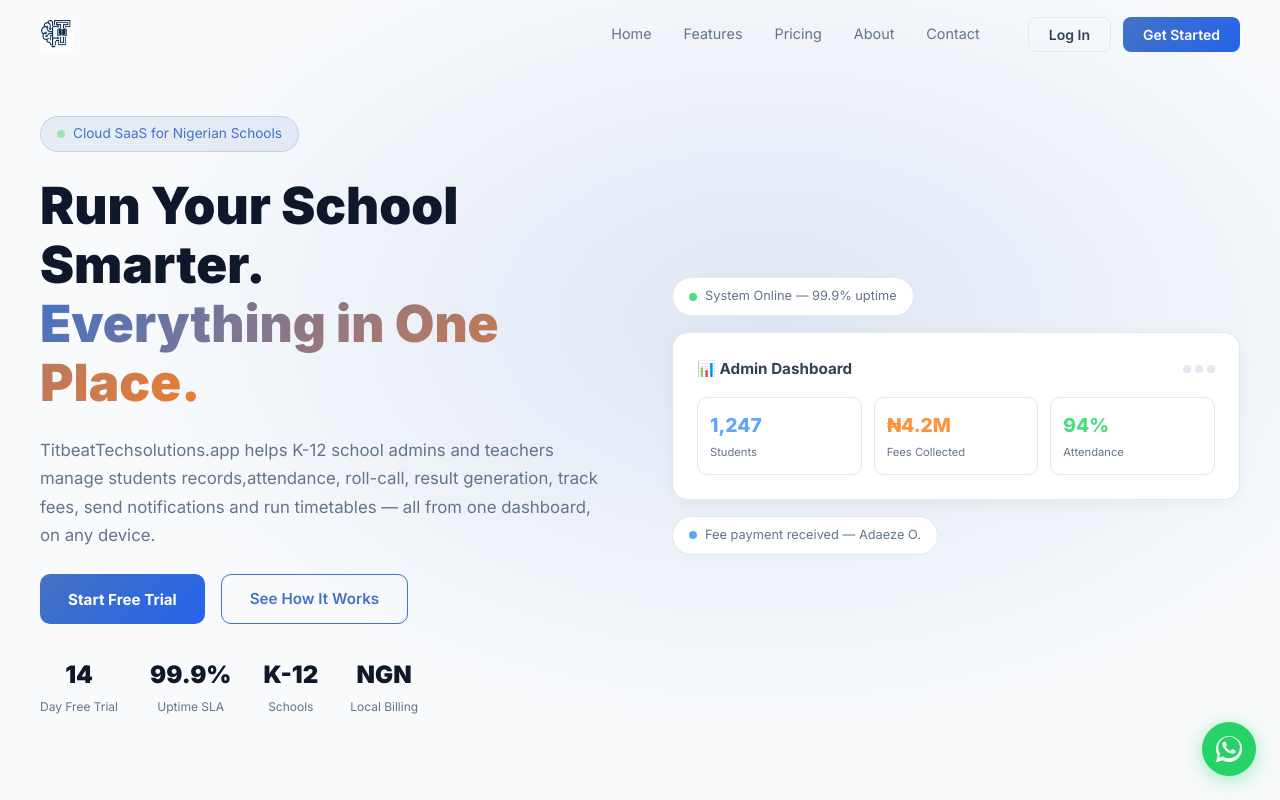
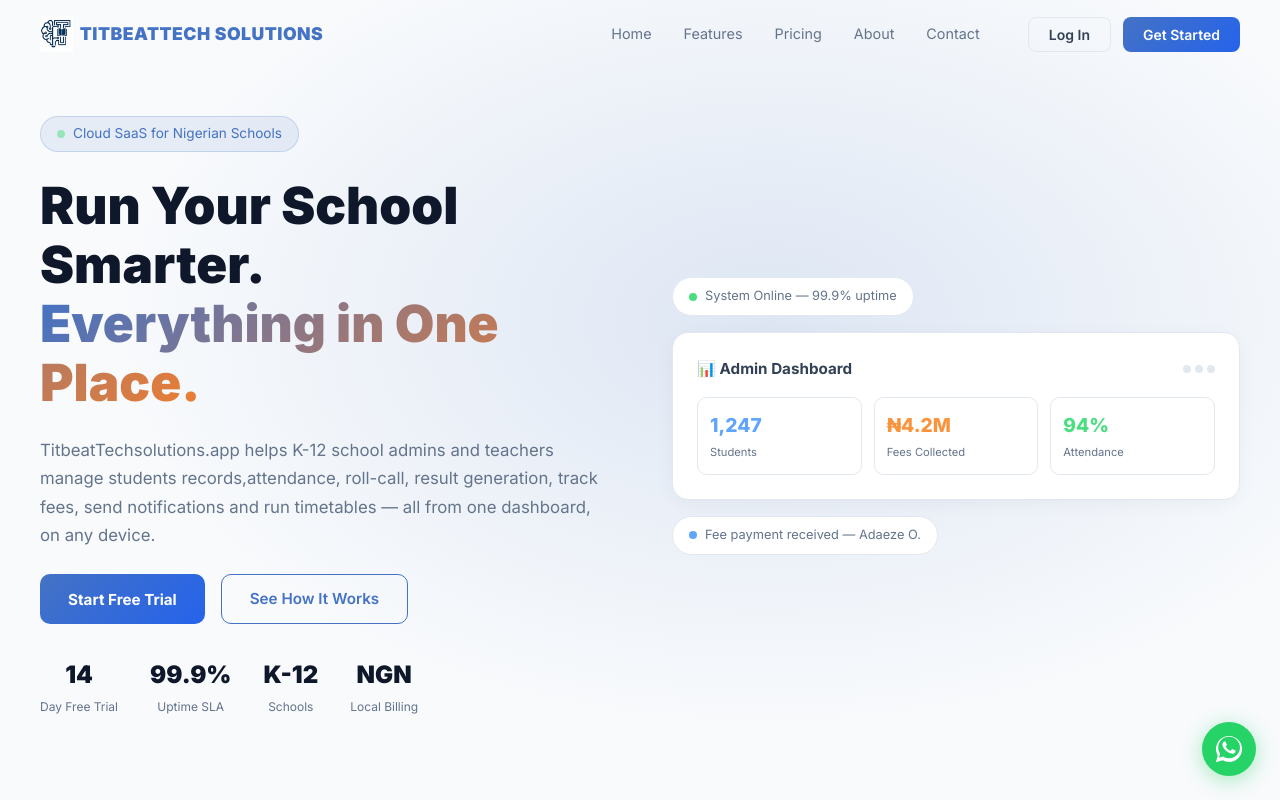
Before and after one commit to pchiderasamuel/titbeattechsolutions.com, a Next.js app: page / in a window 1280 px wide. Shown: the top 800 px of the page. Built offline with nearby package versions, Linux system fonts and the light colour scheme.

Commit message:
Add text beside logo in header and footer

```diff
--- a/src/app/page.tsx
+++ b/src/app/page.tsx
@@ -270,8 +270,9 @@
       <footer className={styles.footer}>
         <div className={styles.footerMain}>
           <div className={styles.footerBrand}>
-            <a href="#" className={styles.footerLogo}>
-              <img src="/tbt-logo.png" alt="TitbeatTech Solutions" style={{ height: '40px', width: 'auto' }} />
+            <a href="#" className={styles.footerLogo} style={{ textDecoration: 'none', color: '#fff' }}>
+              <img src="/tbt-logo.png" alt="TitbeatTech Solutions Logo" style={{ height: '40px', width: 'auto' }} />
+              <span style={{ fontSize: '1.2rem', fontWeight: 900, letterSpacing: '0.5px', whiteSpace: 'nowrap' }}>TITBEATTECH SOLUTIONS</span>
             </a>
             <p>Empowering Nigerian K-12 schools with a modern, cloud-based platform to streamline operations, fees, and communication.</p>
             <div className={styles.socials}>
--- a/src/components/Navbar.tsx
+++ b/src/components/Navbar.tsx
@@ -17,8 +17,9 @@
   return (
     <nav className={`${styles.nav} ${scrolled ? styles.scrolled : ''}`}>
       <div className={styles.inner}>
-        <a href="#" className={styles.logo}>
-          <img src="/tbt-logo.png" alt="TitbeatTech Solutions" style={{ height: '36px', width: 'auto' }} />
+        <a href="#" className={styles.logo} style={{ textDecoration: 'none' }}>
+          <img src="/tbt-logo.png" alt="TitbeatTech Solutions Logo" style={{ height: '36px', width: 'auto' }} />
+          <span style={{ fontSize: '1.1rem', color: '#4472C4', fontWeight: 900, letterSpacing: '0.5px', whiteSpace: 'nowrap' }}>TITBEATTECH SOLUTIONS</span>
         </a>
         <button className={`${styles.hamburger} ${menuOpen ? styles.open : ''}`}
           aria-label="Toggle menu" onClick={() => setMenuOpen(m => !m)}>
```
